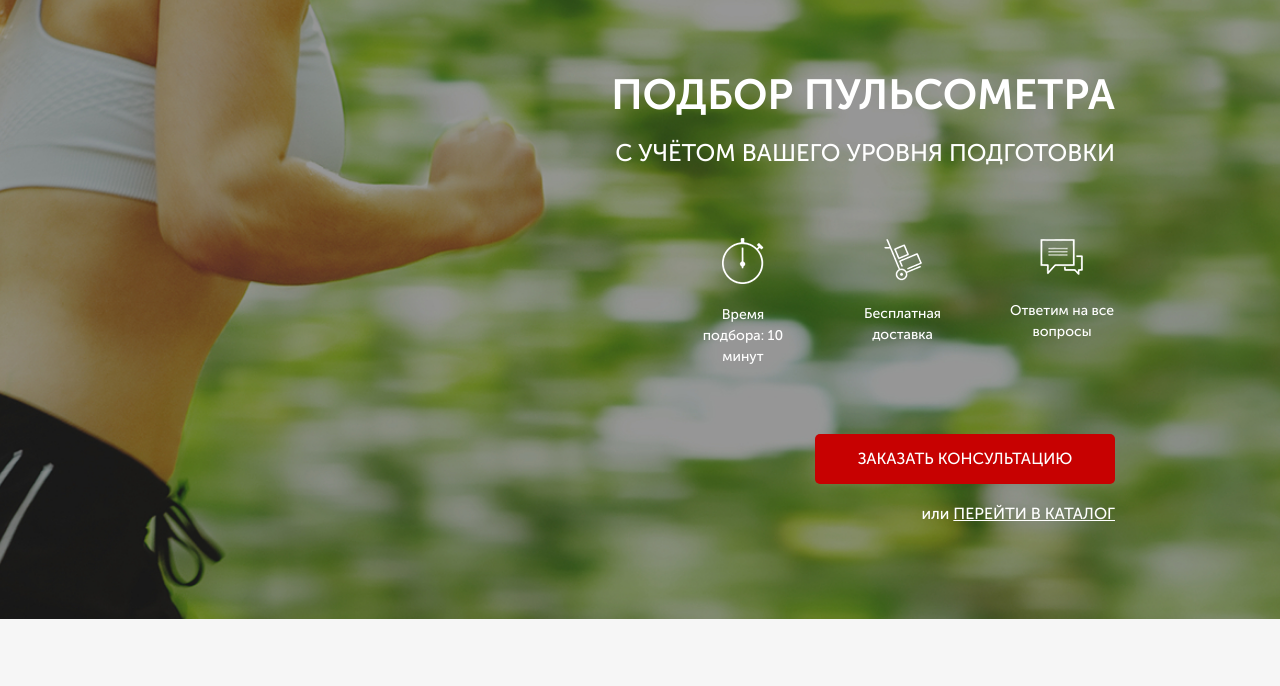
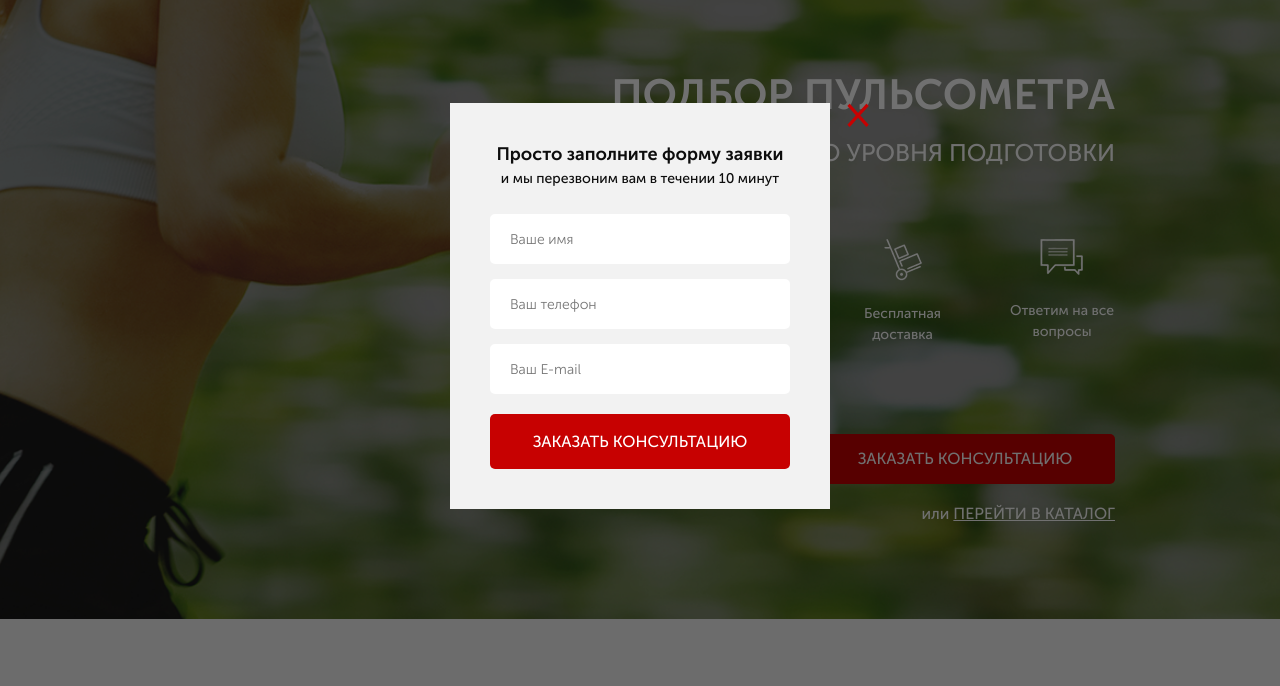
Before and after one commit to ReyTris/reytris.github.io-pulse, a website: page src/index.html in a window 1280 px wide. Both pictures are taken after a click on the button "ЗАКАЗАТЬ ЗВОНОК". Shown: the part 94-780 px from the top of the page. Drawn offline with nearby package versions, Linux system fonts and the light colour scheme.

Commit message:
modal windows

```diff
--- a/src/index.html
+++ b/src/index.html
@@ -23,7 +23,7 @@
                 </div>
                 <div class="header__contacts">
                     <a href="tel:+74999228974" class="header__phone">+7 (499) 922-89-74</a>
-                    <button class="button">заказать звонок</button>
+                    <button data-modal="consultation" class="button">заказать звонок</button>
                 </div>
             </header>
             <div class="promo__wrapper">
@@ -47,7 +47,7 @@
                     </div>
                 </div>
 
-                <button class="button button_main">заказать кОНСУЛЬТАЦИЮ</button>
+                <button data-modal="consultation" class="button button_main">заказать кОНСУЛЬТАЦИЮ</button>
                 <div class="promo__link">
                     или
                     <a href="#">ПЕРЕЙТИ В КАТАЛОГ</a>
@@ -491,6 +491,40 @@
         </div>
     </footer>
 
+    <div class="overlay">
+        <div class="modal" id="consultation">
+            <div class="modal__close">&times;</div>
+            <div class="modal__subtitle">Просто заполните форму заявки</div>
+            <div class="modal__descr">и мы перезвоним вам в течении 10 минут</div>
+            <form class="feed-form feed-form_mt25" action="#">
+                <input name="name" required placeholder="Ваше имя" type="text">
+                <input name="phone" required placeholder="Ваш телефон" type="number">
+                <input name="email" required placeholder="Ваш E-mail" type="email">
+
+                <button class="button button_submit">заказать кОНСУЛЬТАЦИЮ</button>
+            </form>
+        </div>
+
+        <div class="modal" id="order">
+            <div class="modal__close">&times;</div>
+            <div class="modal__subtitle">Ваш заказ:</div>
+            <div class="modal__descr">Пульсометр Polar FT1</div>
+            <form class="feed-form feed-form_mt25" action="#">
+                <input name="name" required placeholder="Ваше имя" type="text">
+                <input name="phone" required placeholder="Ваш телефон" type="number">
+                <input name="email" required placeholder="Ваш E-mail" type="email">
+
+                <button class="button button_submit">купить</button>
+            </form>
+        </div>
+
+        <div class="modal modal_mini" id="thanks">
+            <div class="modal__close">&times;</div>
+            <div class="modal__subtitle">Спасибо за вашу заявку!</div>
+            <div class="modal__descr">Наш менеджер свяжется с вами в ближайшее время!</div>
+        </div>
+    </div>
+
     <script type="text/javascript" src="https://code.jquery.com/jquery-1.11.0.min.js"></script>
     <script type="text/javascript" src="https://code.jquery.com/jquery-migrate-1.2.1.min.js"></script>
     <script src="js/slick.min.js"></script>
--- a/src/js/script.js
+++ b/src/js/script.js
@@ -33,4 +33,20 @@ $(document).ready(function(){
 
     toggleSlide('.catalog-item__link');
     toggleSlide('.catalog-item__back');
+
+    //Modal
+
+    $('[data-modal=consultation]').on('click',function() {
+        $('.overlay, #consultation').fadeIn();
+    });
+    $('.modal__close').on('click', function() {
+        $('.overlay, #consultation, #thanks, #order').fadeOut('slow');
+    });
+
+    $('.button_mini').each(function(i) {
+        $(this).on('click', function() {
+            $('#order .modal__descr').text($('.catalog-item__subtitle').eq(i).text());
+            $('.overlay, #order').fadeIn('slow');
+        })
+    });
 });
--- a/src/sass/blocks/_forms.scss
+++ b/src/sass/blocks/_forms.scss
@@ -17,4 +17,7 @@
             margin-bottom: 20px;
         }
     }
+    &_mt25 {
+        margin-top: 25px;
+    }
 }
--- /dev/null
+++ b/src/sass/blocks/_modal.scss
@@ -0,0 +1,46 @@
+.overlay {
+    display: none;
+    position: fixed;
+    width: 100%;
+    height: 100%;
+    top: 0;
+    background-color: rgba(0,0,0, .56);
+}
+.modal {
+    position: absolute;
+    top: 50%;
+    left: 50%;
+    transform: translate(-50%, -50%);
+    width: 380px;
+    min-height: 400px;
+    background-color: #f2f2f2;
+    padding: 38px 40px 40px 40px;
+    &__close {
+        position: absolute;
+        top: 0;
+        right: -40px;
+        font-size: 41px;
+        line-height: 21px;
+        color: $main-color;
+        cursor: pointer;
+    }
+    &__subtitle {
+        color: #0d0d0d;
+        font-size: 18px;
+        font-weight: 700;
+        text-align: center;
+    }
+    &__descr {
+        color: #0d0d0d;
+        font-size: 14px;
+        font-weight: 500;
+        text-align: center;
+    }
+    &_mini {
+        min-height: 140px;
+    }
+}
+
+#consultation, #order, #thanks {
+    display: none;
+}
--- a/src/sass/style.scss
+++ b/src/sass/style.scss
@@ -18,3 +18,4 @@
 @import 'blocks/catalog';
 @import 'blocks/reviews';
 @import 'blocks/footer';
+@import 'blocks/modal';
```
Also changed, not shown: src/css/style.min.css.
